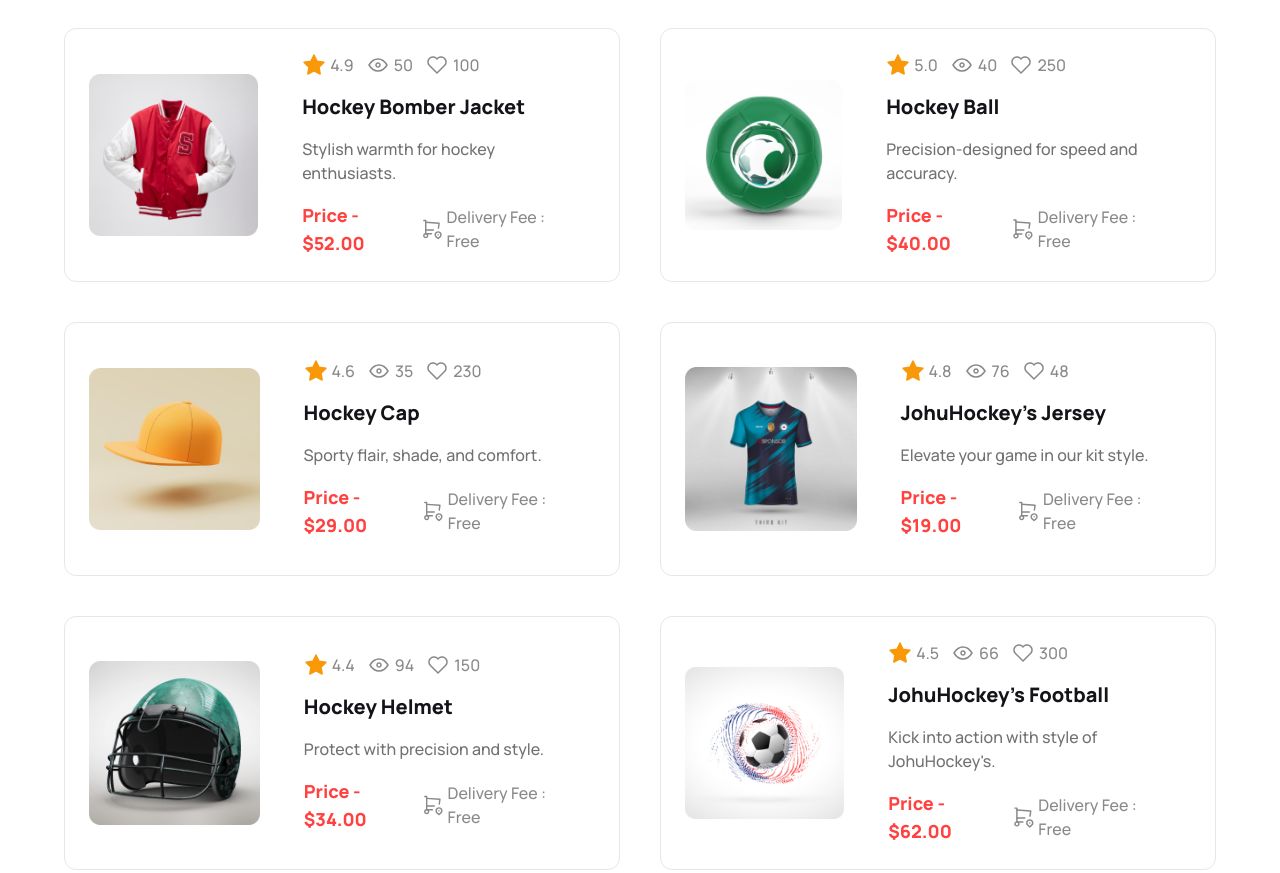
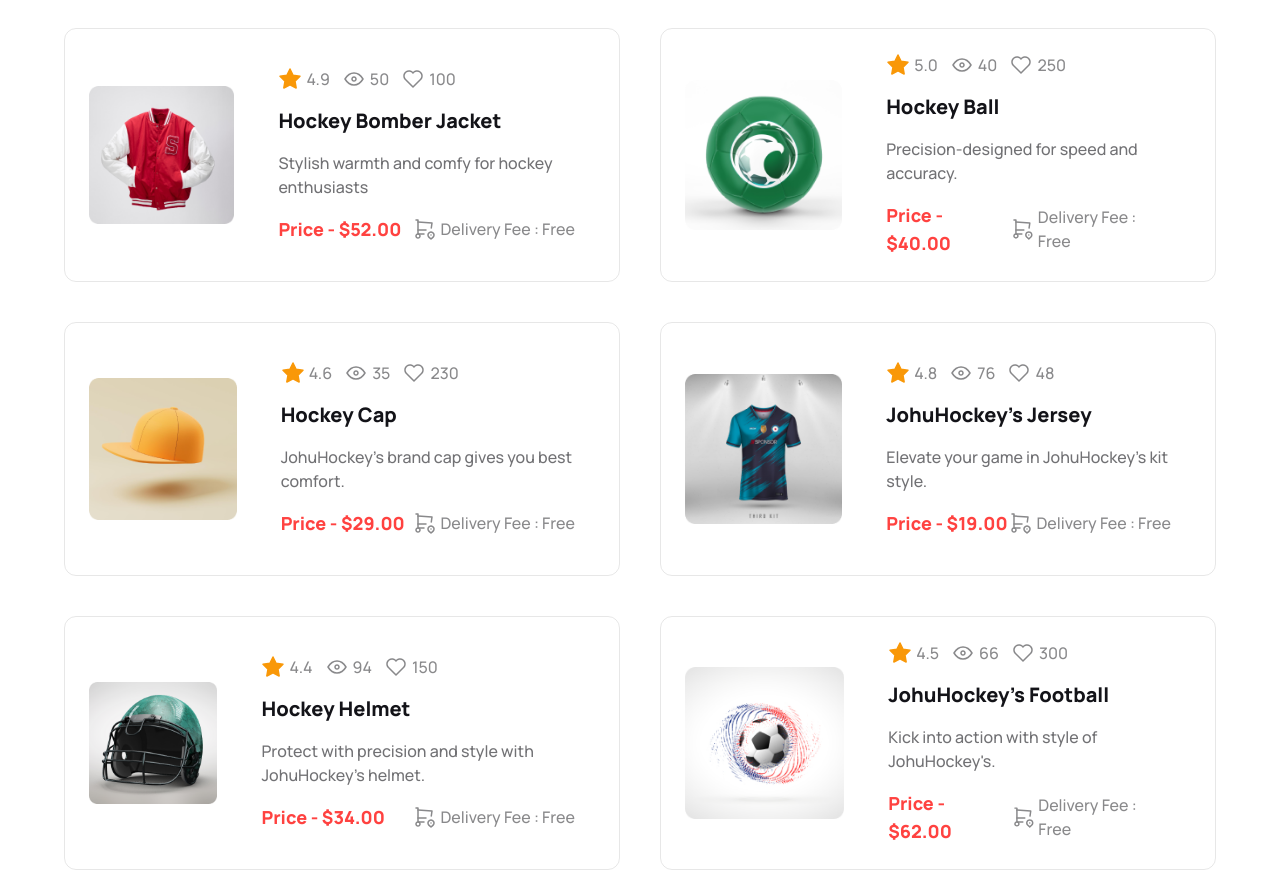
Before and after one commit to ShejanMahamud/PH-A03, a plain HTML site: page index.html in a window 1280 px wide. Shown: the part 3060-3933 px from the top of the page. Drawn offline with nearby package versions, Linux system fonts and the light colour scheme.

Commit message:
shop section issues fix

```diff
--- a/index.html
+++ b/index.html
@@ -763,7 +763,7 @@
                 Hockey Bomber Jacket
               </h1>
               <p class="text-[#13131899] font-medium">
-                Stylish warmth for hockey enthusiasts.
+                Stylish warmth and comfy for hockey enthusiasts
               </p>
               <div
                 class="flex lg:items-center lg:justify-between lg:flex-row flex-col items-start gap-4 lg:gap-0"
@@ -1143,7 +1143,7 @@
               </div>
               <h1 class="text-xl font-extrabold text-[#131318]">Hockey Cap</h1>
               <p class="text-[#13131899] font-medium">
-                Sporty flair, shade, and comfort.
+                JohuHockey's brand cap gives you best comfort.
               </p>
               <div
                 class="flex lg:items-center lg:justify-between lg:flex-row flex-col items-start gap-4 lg:gap-0"
@@ -1335,7 +1335,7 @@
                 JohuHockey's Jersey
               </h1>
               <p class="text-[#13131899] font-medium">
-                Elevate your game in our kit style.
+                Elevate your game in JohuHockey's kit style.
               </p>
               <div
                 class="flex lg:items-center lg:justify-between lg:flex-row flex-col items-start gap-4 lg:gap-0"
@@ -1527,7 +1527,7 @@
                 Hockey Helmet
               </h1>
               <p class="text-[#13131899] font-medium">
-                Protect with precision and style.
+                Protect with precision and style with JohuHockey's helmet.
               </p>
               <div
                 class="flex lg:items-center lg:justify-between lg:flex-row flex-col items-start gap-4 lg:gap-0"
```
